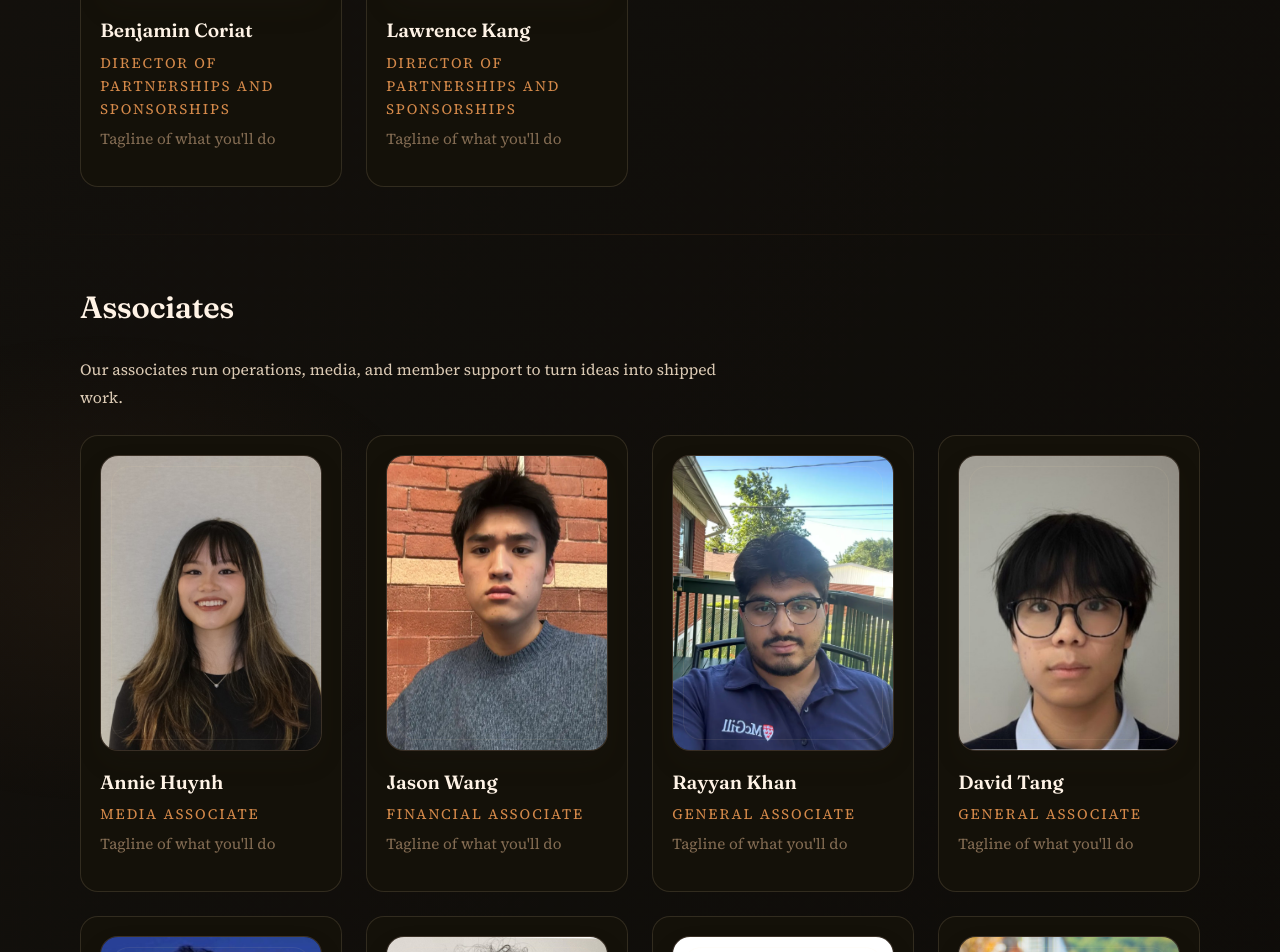
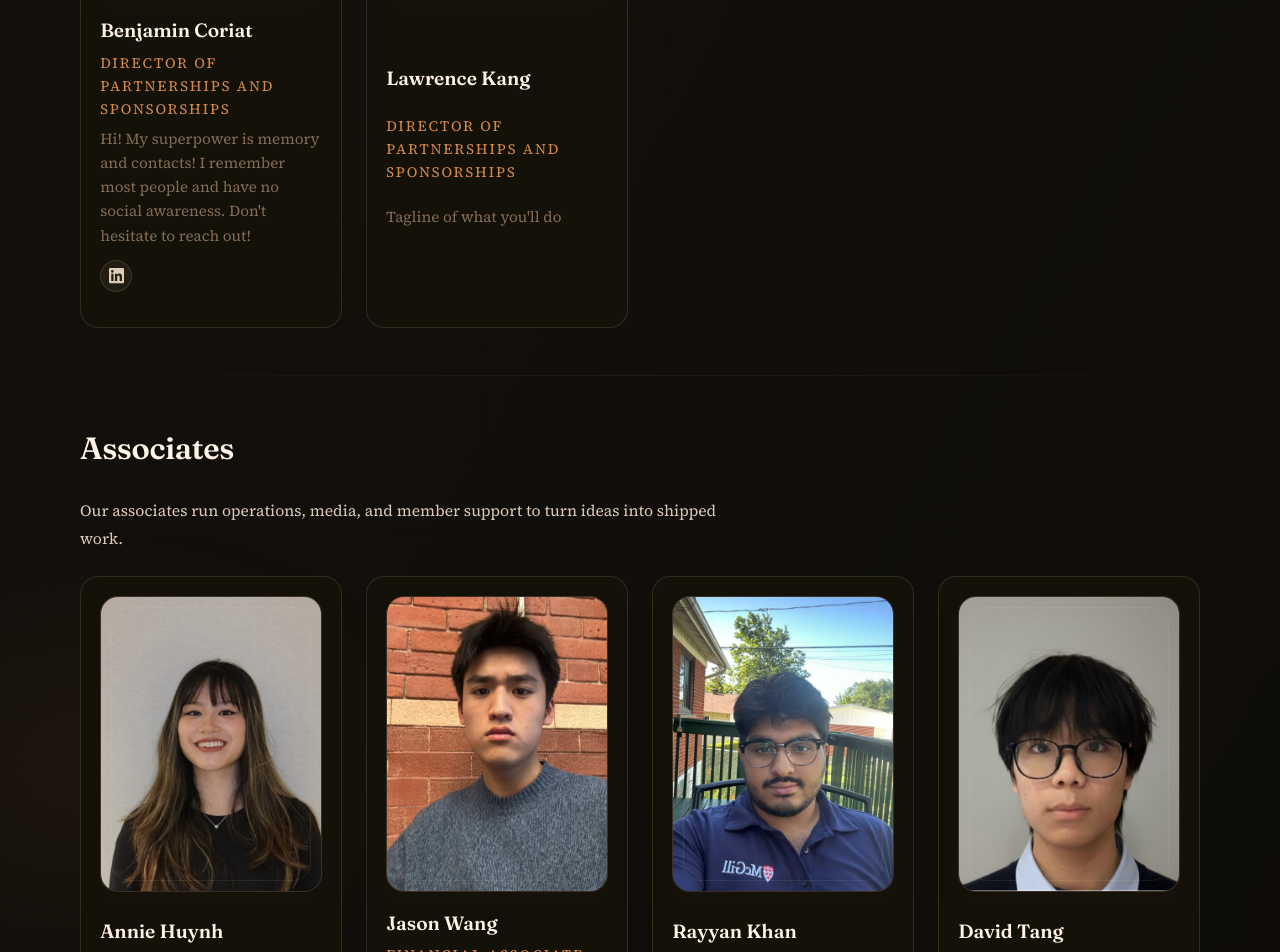
Before and after one commit to CBC-Mcgill/CBC-website, a Next.js app: page /people in a window 1280 px wide. Shown: the part 1500-2452 px from the top of the page. Built offline with nearby package versions, Linux system fonts and the light colour scheme.

Commit message:
Updated people metadata.

```diff
--- a/data/people.ts
+++ b/data/people.ts
@@ -24,13 +24,13 @@ export const leadership: Person[] = [
   Person('Ethan Tran', 'VP Operations', "Tagline of what you'll do", 'assets/people/ethan.png'),
   Person('Virgile Couture', 'VP Finance', "Tagline of what you'll do", 'assets/people/VirgileCouture.png'),
   Person('Benjamin Ghaderi', 'Technical Director', "I like to build, and eat. I really love food.", 'assets/people/placeholder.png', '', 'https://linkedin.com/in/ben-ghaderi', 'https://github.com/BenGhad/'),
-  Person('Benjamin Coriat', 'Director of Partnerships and Sponsorships', "Tagline of what you'll do", 'assets/people/BenjaminCoriat.jpeg'),
+  Person('Benjamin Coriat', 'Director of Partnerships and Sponsorships', "Hi! My superpower is memory and contacts! I remember most people and have no social awareness. Don't hesitate to reach out!", 'assets/people/BenjaminCoriat.jpeg', '', 'https://www.linkedin.com/in/benjamin-coriat-763a9819a/'),
   Person('Lawrence Kang', 'Director of Partnerships and Sponsorships', "Tagline of what you'll do", 'assets/people/LawrenceKang.jpeg'),
 ];
 
 export const associates: Person[] = [
   Person('Annie Huynh', 'Media Associate', "Tagline of what you'll do", 'assets/people/AnnieHuynh.jpeg'),
-  Person('Jason Wang', 'Financial Associate', "Tagline of what you'll do", 'assets/people/JasonWang.png'),
+  Person('Jason Wang', 'Financial Associate', "I'm gonna name my son Claude", 'assets/people/JasonWang.png'),
   Person('Rayyan Khan', 'General Associate', "Tagline of what you'll do", 'assets/people/RayyanKhan.png'),
   Person('David Tang', 'General Associate', "Tagline of what you'll do", 'assets/people/DavidTang.jpeg'),
   Person('Mubeen Mohammed', 'General Associate', "Tagline of what you'll do", 'assets/people/MubeenMohammed.jpeg'),
@@ -38,5 +38,5 @@ export const associates: Person[] = [
   Person('Joshua', 'General Associate', "Tagline of what you'll do", 'assets/people/placeholder.png'),
   Person('Julien Yang', 'General Associate', "Tagline of what you'll do", 'assets/people/JulienYang.jpeg'),
   Person('Parsa Rahimnia', 'General Associate', "Tagline of what you'll do", 'assets/people/ParsaRahimnia.jpeg'),
-  Person('Ralph Azrak', 'General Associate', "Tagline of what you'll do", 'assets/people/RalphAzrak.jpg'),
+  Person('Ralph Azrak', 'General Associate', "Software Engineering student at McGill with a strong interest in product development and emerging technologies. As CBC Hackathon Team Lead, I coordinate teams and ensure we deliver a high-impact and well-organized event", 'assets/people/RalphAzrak.jpg', 'ralph.azrak@mail.mcgill.ca', 'www.linkedin.com/in/ralph-azrak/', 'https://github.com/RalphAzrak'),
 ];
```
